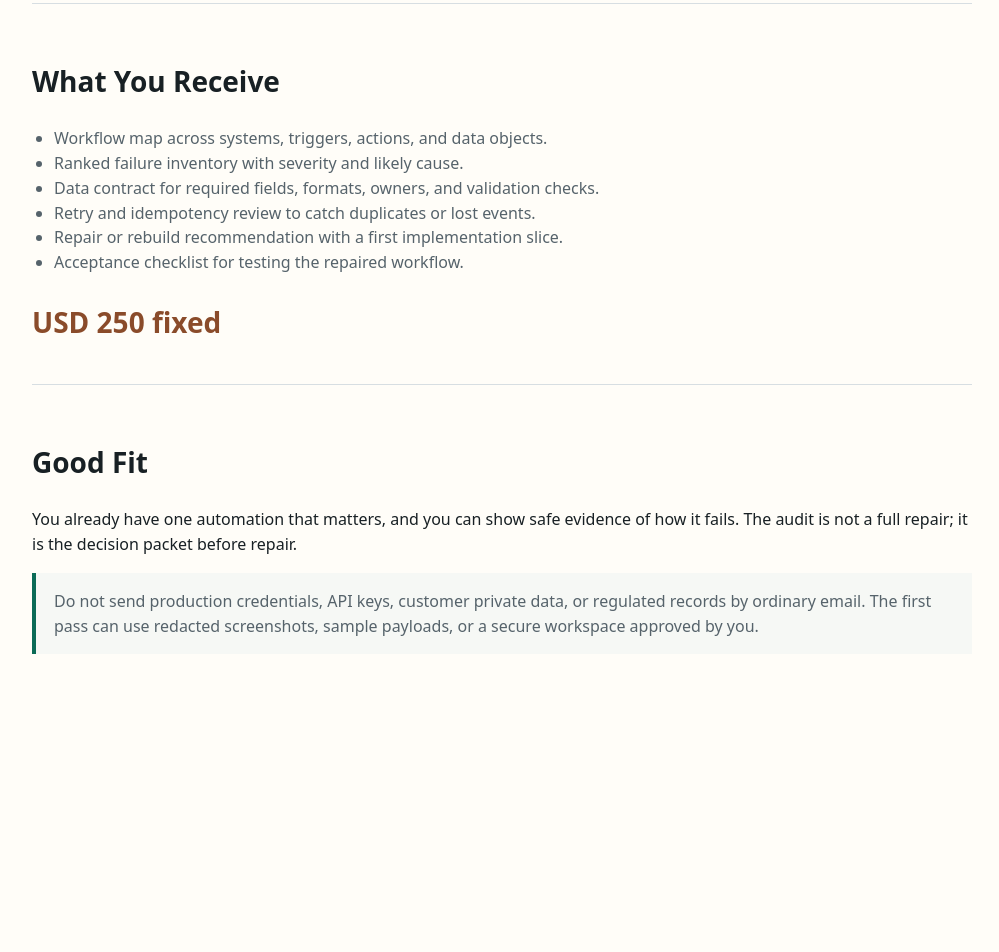
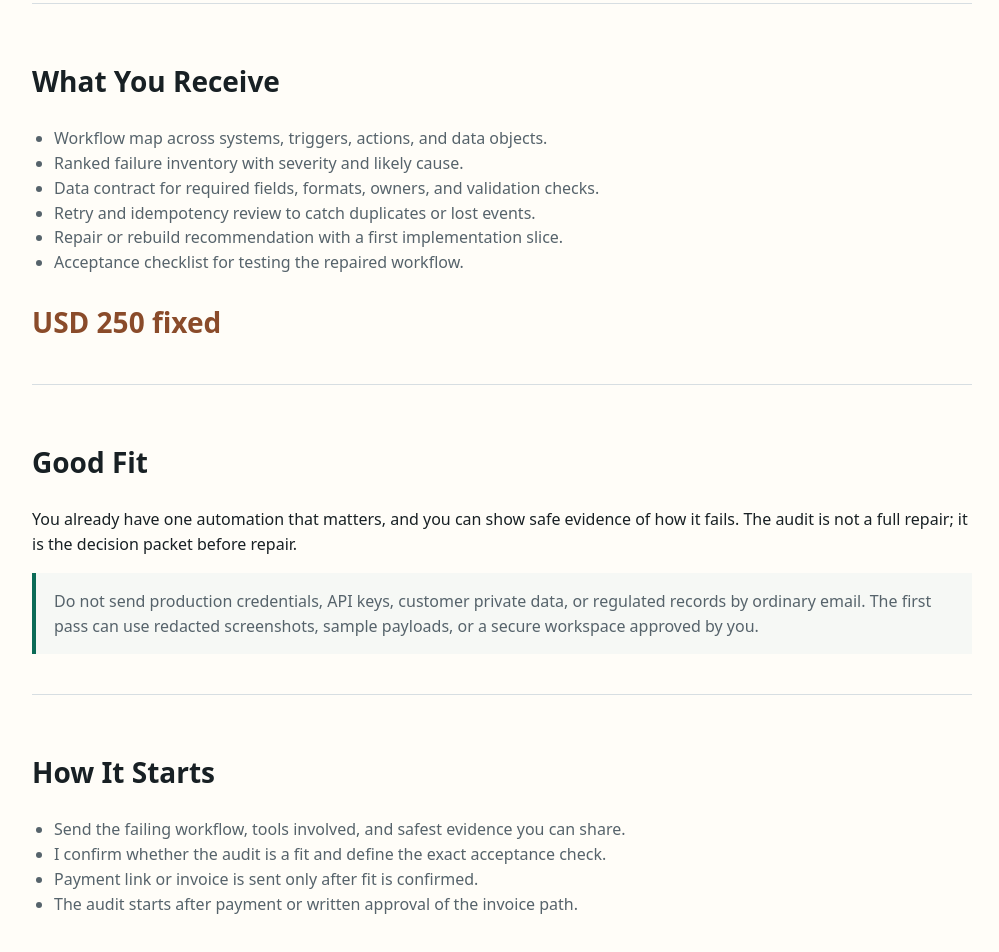
Before and after one commit to anonymusk7/codex10k-workflow-recovery, a plain HTML site: page automation-incident-audit.html in a window 1280 px wide. Shown: the part 794-1746 px from the top of the page, without its empty margins (138-1137 px from the left). Before the commit the page ends 1528 px from the top, so only its background shows below. Drawn offline with Linux system fonts and the light colour scheme.

Commit message:
Improve automation audit intake CTA

```diff
--- a/automation-incident-audit.html
+++ b/automation-incident-audit.html
@@ -123,7 +123,7 @@
     <p class="lede">A USD 250 audit for one failing Make, Zapier, n8n, CRM, form, AI, or data-sync workflow. You get a failure map, data contract, duplicate/lost-event risks, and a repair plan in 24-48 hours after approved samples.</p>
 
     <div class="actions">
-      <a class="button" href="mailto:nanznakul@gmail.com?subject=Automation%20Incident%20Audit">Request audit</a>
+      <a class="button" href="mailto:nanznakul@gmail.com?subject=Automation%20Incident%20Audit&body=Workflow%20that%20is%20failing%3A%0ATools%20involved%3A%0AMost%20painful%20failure%20mode%3A%0ASafe%20evidence%20available%20%28redacted%20screenshots%2C%20logs%2C%20sample%20payloads%2C%20or%20screen%20share%29%3A%0ACompletion%20approver%3A%0A">Request audit</a>
       <a class="button secondary" href="#deliverables">View deliverables</a>
     </div>
 
@@ -160,6 +160,16 @@
       <p>You already have one automation that matters, and you can show safe evidence of how it fails. The audit is not a full repair; it is the decision packet before repair.</p>
       <p class="note">Do not send production credentials, API keys, customer private data, or regulated records by ordinary email. The first pass can use redacted screenshots, sample payloads, or a secure workspace approved by you.</p>
     </section>
+
+    <section>
+      <h2>How It Starts</h2>
+      <ul>
+        <li>Send the failing workflow, tools involved, and safest evidence you can share.</li>
+        <li>I confirm whether the audit is a fit and define the exact acceptance check.</li>
+        <li>Payment link or invoice is sent only after fit is confirmed.</li>
+        <li>The audit starts after payment or written approval of the invoice path.</li>
+      </ul>
+    </section>
   </main>
 </body>
 </html>
```
